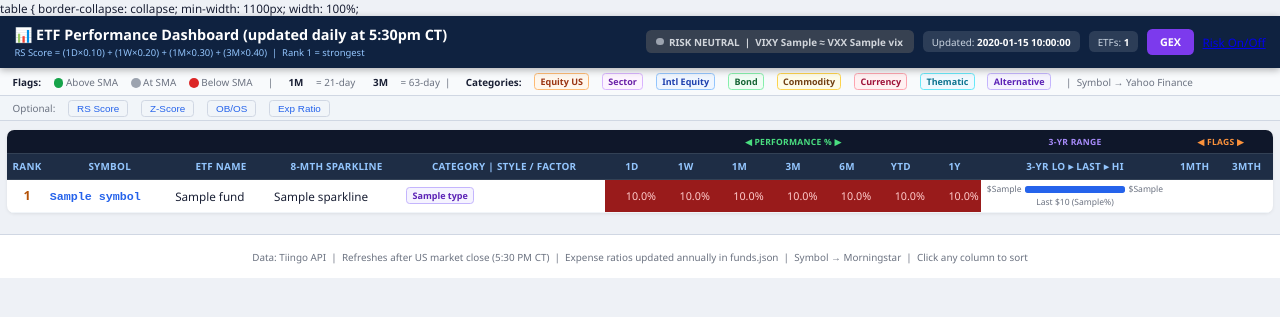
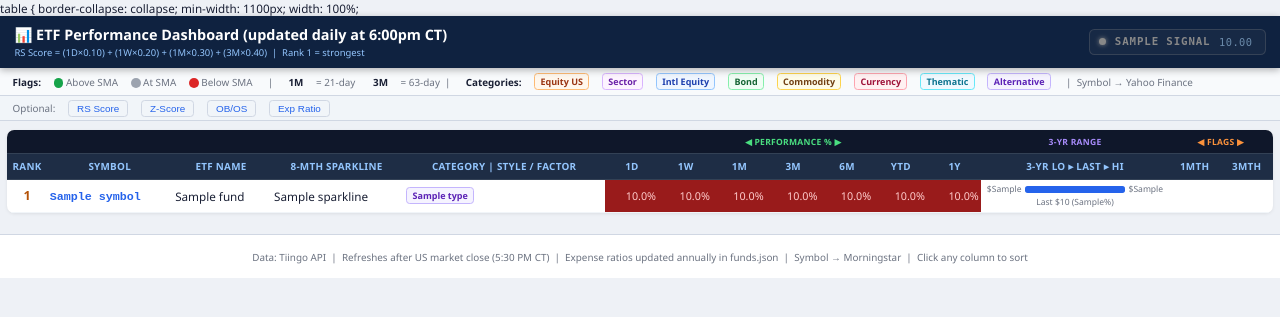
Before and after one commit to Jamesm2009/ETF-Dashboard, a Flask app: template templates/index.html in a window 1280 px wide. Shown: the top 317 px of the page. Run offline with Flask 3, Linux system fonts and the light colour scheme; the template is opened without the code that fills it: most values are stand-ins (such as "Sample title", 1, 10 or a date in 2020).

Commit message:
Update index.html

```diff
--- a/templates/index.html
+++ b/templates/index.html
@@ -207,22 +207,79 @@ footer { text-align: center; padding: 16px; color: var(--muted); font-size: 11px
 
 <header>
   <div class="h-left">
-    <h1>📊 ETF Performance Dashboard (updated daily at 5:30pm CT)</h1>
+    <h1>📊 ETF Performance Dashboard (updated daily at 6:00pm CT)</h1>
     <div class="formula">RS Score = (1D×0.10) + (1W×0.20) + (1M×0.30) + (3M×0.40) &nbsp;|&nbsp; Rank 1 = strongest</div>
   </div>
-  <div class="h-right">
-    {% if vix_signal == 'green' %}
-    <div class="risk-pill risk-green"><span class="risk-dot rdot-green"></span>RISK ON &nbsp;|&nbsp; VIXY {{ vix9d }} &lt; VXX {{ vix }}</div>
-    {% elif vix_signal == 'red' %}
-    <div class="risk-pill risk-red"><span class="risk-dot rdot-red"></span>RISK OFF &nbsp;|&nbsp; VIXY {{ vix9d }} &gt; VXX {{ vix }}</div>
-    {% else %}
-    <div class="risk-pill risk-grey"><span class="risk-dot rdot-grey"></span>RISK NEUTRAL &nbsp;|&nbsp; VIXY {{ vix9d }} ≈ VXX {{ vix }}</div>
-    {% endif %}
-    <div class="badge">Updated: <b>{{ last_updated }}</b></div>
-    <div class="badge">ETFs: <b>{{ funds|length }}</b></div>
-    <a class="btn-link" href="https://gex-vizualizer.vercel.app/" target="_blank" style="background:#7c3aed;">GEX</a>
-    <a href="/risk-indicator">Risk On/Off</a
+
+{% if risk %}
+<a href="/risk-indicator" style="text-decoration:none;">
+  <div style="
+    display: inline-flex;
+    align-items: center;
+    gap: 0.6rem;
+    padding: 0.4rem 0.85rem 0.4rem 0.6rem;
+    border-radius: 6px;
+    background: {{ risk.signal_color }}12;
+    border: 1px solid {{ risk.signal_color }}44;
+    cursor: pointer;
+    transition: background 0.15s;
+  ">
+    <!-- Colored dot -->
+    <span style="
+      display: inline-block;
+      width: 8px; height: 8px;
+      border-radius: 50%;
+      background: {{ risk.signal_color }};
+      box-shadow: 0 0 6px {{ risk.signal_color }};
+      flex-shrink: 0;
+    "></span>
+
+    <!-- Signal label -->
+    <span style="
+      font-family: monospace;
+      font-size: 0.75rem;
+      font-weight: 700;
+      letter-spacing: 0.08em;
+      text-transform: uppercase;
+      color: {{ risk.signal_color }};
+    ">{{ risk.signal }}</span>
+
+    <!-- Composite score -->
+    <span style="
+      font-family: monospace;
+      font-size: 0.72rem;
+      color: #6b8aaa;
+      letter-spacing: 0.04em;
+    ">{% if risk.composite >= 0 %}+{% endif %}{{ "%.2f"|format(risk.composite) }}</span>
   </div>
+</a>
+{% else %}
+<!-- Risk indicator not yet computed - shows a neutral placeholder -->
+<a href="/risk-indicator" style="text-decoration:none;">
+  <div style="
+    display: inline-flex;
+    align-items: center;
+    gap: 0.6rem;
+    padding: 0.4rem 0.85rem 0.4rem 0.6rem;
+    border-radius: 6px;
+    background: rgba(255,255,255,0.04);
+    border: 1px solid rgba(255,255,255,0.12);
+    cursor: pointer;
+  ">
+    <span style="
+      display: inline-block; width: 8px; height: 8px;
+      border-radius: 50%; background: #4a6070; flex-shrink: 0;
+    "></span>
+    <span style="
+      font-family: monospace; font-size: 0.75rem;
+      letter-spacing: 0.08em; color: #5a7494;
+      text-transform: uppercase;
+    ">Risk Indicator</span>
+    <span style="font-family:monospace;font-size:0.7rem;color:#3a5060;">--</span>
+  </div>
+</a>
+{% endif %}
+
 </header>
 
 <div class="legend">
```
